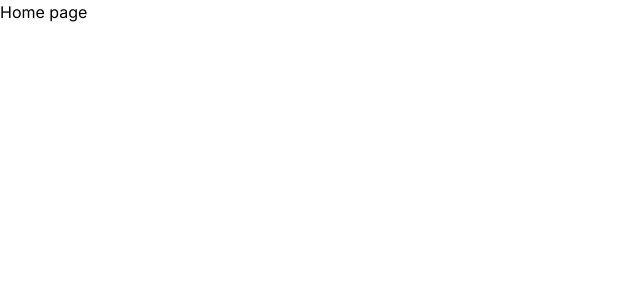
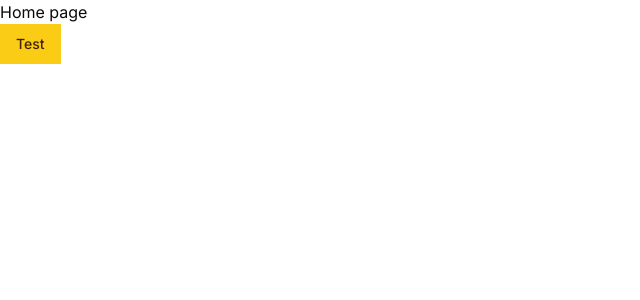
Before and after one commit to johnvilela/client-drive, a Next.js app: page / in a window 1280 px wide. Shown: the top 300 px of the page, without its empty margins (0-640 px from the left). Built offline with nearby package versions, Linux system fonts and the light colour scheme.

Commit message:
chore: add shadcn

```diff
--- a/src/app/globals.css
+++ b/src/app/globals.css
@@ -1,3 +1,60 @@
 @tailwind base;
 @tailwind components;
 @tailwind utilities;
+
+@layer base {
+  :root {
+    --background: 0 0% 100%;
+    --foreground: 20 14.3% 4.1%;
+    --card: 0 0% 100%;
+    --card-foreground: 20 14.3% 4.1%;
+    --popover: 0 0% 100%;
+    --popover-foreground: 20 14.3% 4.1%;
+    --primary: 47.9 95.8% 53.1%;
+    --primary-foreground: 26 83.3% 14.1%;
+    --secondary: 60 4.8% 95.9%;
+    --secondary-foreground: 24 9.8% 10%;
+    --muted: 60 4.8% 95.9%;
+    --muted-foreground: 25 5.3% 44.7%;
+    --accent: 60 4.8% 95.9%;
+    --accent-foreground: 24 9.8% 10%;
+    --destructive: 0 84.2% 60.2%;
+    --destructive-foreground: 60 9.1% 97.8%;
+    --border: 20 5.9% 90%;
+    --input: 20 5.9% 90%;
+    --ring: 20 14.3% 4.1%;
+    --radius: 0rem;
+  }
+
+  .dark {
+    --background: 20 14.3% 4.1%;
+    --foreground: 60 9.1% 97.8%;
+    --card: 20 14.3% 4.1%;
+    --card-foreground: 60 9.1% 97.8%;
+    --popover: 20 14.3% 4.1%;
+    --popover-foreground: 60 9.1% 97.8%;
+    --primary: 47.9 95.8% 53.1%;
+    --primary-foreground: 26 83.3% 14.1%;
+    --secondary: 12 6.5% 15.1%;
+    --secondary-foreground: 60 9.1% 97.8%;
+    --muted: 12 6.5% 15.1%;
+    --muted-foreground: 24 5.4% 63.9%;
+    --accent: 12 6.5% 15.1%;
+    --accent-foreground: 60 9.1% 97.8%;
+    --destructive: 0 62.8% 30.6%;
+    --destructive-foreground: 60 9.1% 97.8%;
+    --border: 12 6.5% 15.1%;
+    --input: 12 6.5% 15.1%;
+    --ring: 35.5 91.7% 32.9%;
+  }
+}
+
+@layer base {
+  * {
+    @apply border-border;
+  }
+
+  body {
+    @apply bg-background text-foreground;
+  }
+}
--- a/src/app/layout.tsx
+++ b/src/app/layout.tsx
@@ -1,12 +1,16 @@
 import type { Metadata } from 'next';
-import { Inter } from 'next/font/google';
+import { Inter as FontSans } from 'next/font/google';
 import './globals.css';
+import { classHelper } from '@/lib/utils/classHelper';
 
-const inter = Inter({ subsets: ['latin'] });
+const fontSans = FontSans({
+  subsets: ['latin'],
+  variable: '--font-sans',
+});
 
 export const metadata: Metadata = {
-  title: 'Create Next App',
-  description: 'Generated by create next app',
+  title: 'Client Drive',
+  description: 'Share files with ease',
 };
 
 export default function RootLayout({
@@ -16,7 +20,14 @@
 }>) {
   return (
     <html lang="en">
-      <body className={inter.className}>{children}</body>
+      <body
+        className={classHelper(
+          'min-h-screen bg-background font-sans antialiased',
+          fontSans.variable,
+        )}
+      >
+        {children}
+      </body>
     </html>
   );
 }
--- a/src/app/page.tsx
+++ b/src/app/page.tsx
@@ -1,3 +1,10 @@
+import { Button } from '@/components/ui/button';
+
 export default function Home() {
-  return <h1>Home page</h1>;
+  return (
+    <>
+      <h1>Home page</h1>
+      <Button>Test</Button>
+    </>
+  );
 }
--- /dev/null
+++ b/src/components/ui/button.tsx
@@ -0,0 +1,56 @@
+import * as React from 'react';
+import { Slot } from '@radix-ui/react-slot';
+import { cva, type VariantProps } from 'class-variance-authority';
+
+import { classHelper } from '@/lib/utils/classHelper';
+
+const buttonVariants = cva(
+  'inline-flex items-center justify-center whitespace-nowrap rounded-md text-sm font-medium ring-offset-background transition-colors focus-visible:outline-none focus-visible:ring-2 focus-visible:ring-ring focus-visible:ring-offset-2 disabled:pointer-events-none disabled:opacity-50',
+  {
+    variants: {
+      variant: {
+        default: 'bg-primary text-primary-foreground hover:bg-primary/90',
+        destructive:
+          'bg-destructive text-destructive-foreground hover:bg-destructive/90',
+        outline:
+          'border border-input bg-background hover:bg-accent hover:text-accent-foreground',
+        secondary:
+          'bg-secondary text-secondary-foreground hover:bg-secondary/80',
+        ghost: 'hover:bg-accent hover:text-accent-foreground',
+        link: 'text-primary underline-offset-4 hover:underline',
+      },
+      size: {
+        default: 'h-10 px-4 py-2',
+        sm: 'h-9 rounded-md px-3',
+        lg: 'h-11 rounded-md px-8',
+        icon: 'h-10 w-10',
+      },
+    },
+    defaultVariants: {
+      variant: 'default',
+      size: 'default',
+    },
+  },
+);
+
+export interface ButtonProps
+  extends React.ButtonHTMLAttributes<HTMLButtonElement>,
+    VariantProps<typeof buttonVariants> {
+  asChild?: boolean;
+}
+
+const Button = React.forwardRef<HTMLButtonElement, ButtonProps>(
+  ({ className, variant, size, asChild = false, ...props }, ref) => {
+    const Comp = asChild ? Slot : 'button';
+    return (
+      <Comp
+        className={classHelper(buttonVariants({ variant, size, className }))}
+        ref={ref}
+        {...props}
+      />
+    );
+  },
+);
+Button.displayName = 'Button';
+
+export { Button, buttonVariants };
--- /dev/null
+++ b/src/lib/utils/classHelper.ts
@@ -0,0 +1,6 @@
+import { type ClassValue, clsx } from 'clsx';
+import { twMerge } from 'tailwind-merge';
+
+export function classHelper(...inputs: ClassValue[]) {
+  return twMerge(clsx(inputs));
+}
--- a/tailwind.config.ts
+++ b/tailwind.config.ts
@@ -1,20 +1,84 @@
-import type { Config } from "tailwindcss";
+import type { Config } from 'tailwindcss';
+import { fontFamily } from 'tailwindcss/defaultTheme';
 
-const config: Config = {
+const config = {
+  darkMode: ['class'],
   content: [
-    "./src/pages/**/*.{js,ts,jsx,tsx,mdx}",
-    "./src/components/**/*.{js,ts,jsx,tsx,mdx}",
-    "./src/app/**/*.{js,ts,jsx,tsx,mdx}",
+    './pages/**/*.{ts,tsx}',
+    './components/**/*.{ts,tsx}',
+    './app/**/*.{ts,tsx}',
+    './src/**/*.{ts,tsx}',
   ],
+  prefix: '',
   theme: {
+    container: {
+      center: true,
+      padding: '2rem',
+      screens: {
+        '2xl': '1400px',
+      },
+    },
     extend: {
-      backgroundImage: {
-        "gradient-radial": "radial-gradient(var(--tw-gradient-stops))",
-        "gradient-conic":
-          "conic-gradient(from 180deg at 50% 50%, var(--tw-gradient-stops))",
+      fontFamily: {
+        sans: ['var(--font-sans)', ...fontFamily.sans],
+      },
+      colors: {
+        border: 'hsl(var(--border))',
+        input: 'hsl(var(--input))',
+        ring: 'hsl(var(--ring))',
+        background: 'hsl(var(--background))',
+        foreground: 'hsl(var(--foreground))',
+        primary: {
+          DEFAULT: 'hsl(var(--primary))',
+          foreground: 'hsl(var(--primary-foreground))',
+        },
+        secondary: {
+          DEFAULT: 'hsl(var(--secondary))',
+          foreground: 'hsl(var(--secondary-foreground))',
+        },
+        destructive: {
+          DEFAULT: 'hsl(var(--destructive))',
+          foreground: 'hsl(var(--destructive-foreground))',
+        },
+        muted: {
+          DEFAULT: 'hsl(var(--muted))',
+          foreground: 'hsl(var(--muted-foreground))',
+        },
+        accent: {
+          DEFAULT: 'hsl(var(--accent))',
+          foreground: 'hsl(var(--accent-foreground))',
+        },
+        popover: {
+          DEFAULT: 'hsl(var(--popover))',
+          foreground: 'hsl(var(--popover-foreground))',
+        },
+        card: {
+          DEFAULT: 'hsl(var(--card))',
+          foreground: 'hsl(var(--card-foreground))',
+        },
+      },
+      borderRadius: {
+        lg: 'var(--radius)',
+        md: 'calc(var(--radius) - 2px)',
+        sm: 'calc(var(--radius) - 4px)',
+      },
+      keyframes: {
+        'accordion-down': {
+          from: { height: '0' },
+          to: { height: 'var(--radix-accordion-content-height)' },
+        },
+        'accordion-up': {
+          from: { height: 'var(--radix-accordion-content-height)' },
+          to: { height: '0' },
+        },
+      },
+      animation: {
+        'accordion-down': 'accordion-down 0.2s ease-out',
+        'accordion-up': 'accordion-up 0.2s ease-out',
       },
     },
   },
-  plugins: [],
-};
+  plugins: [require('tailwindcss-animate')],
+} satisfies Config;
+
 export default config;
```
Also changed, not shown: package.json (+7 -1 lines), components.json (added), 1 other file (tests, documents, lock files or other folders).
